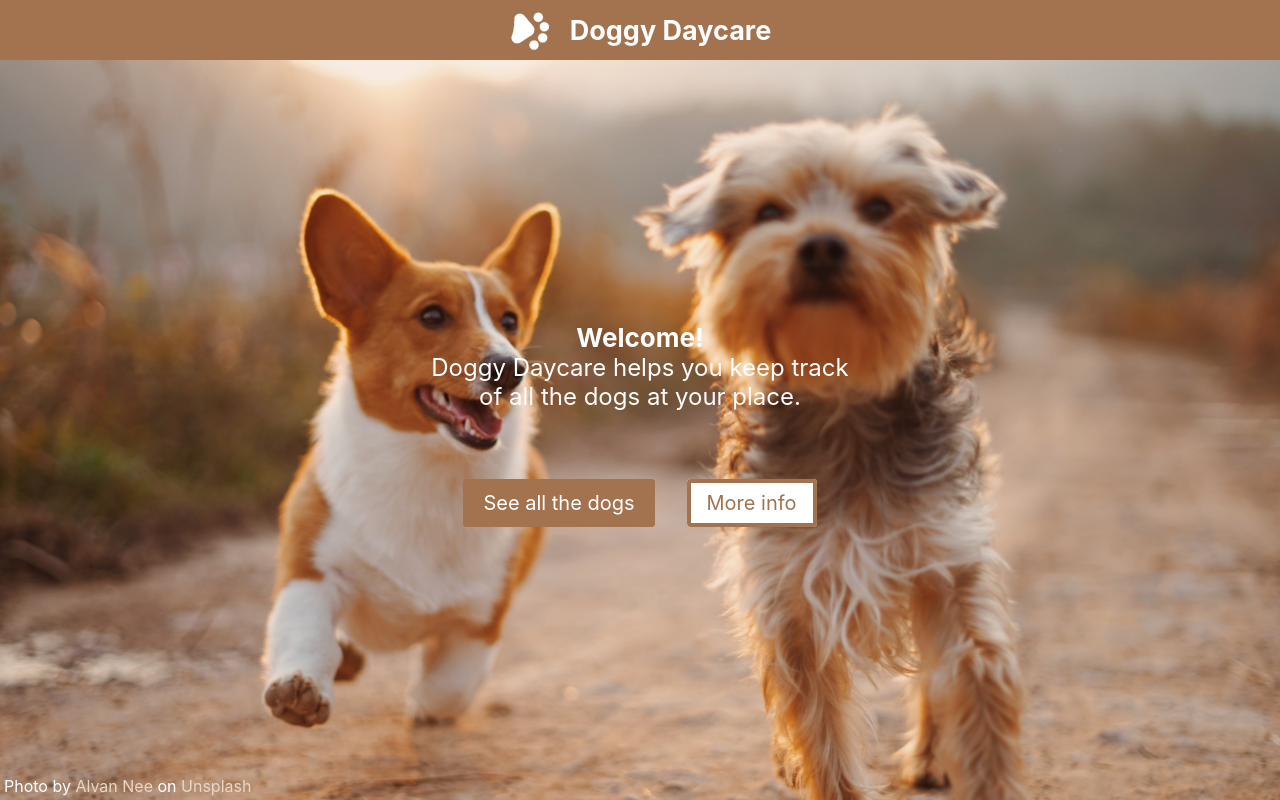
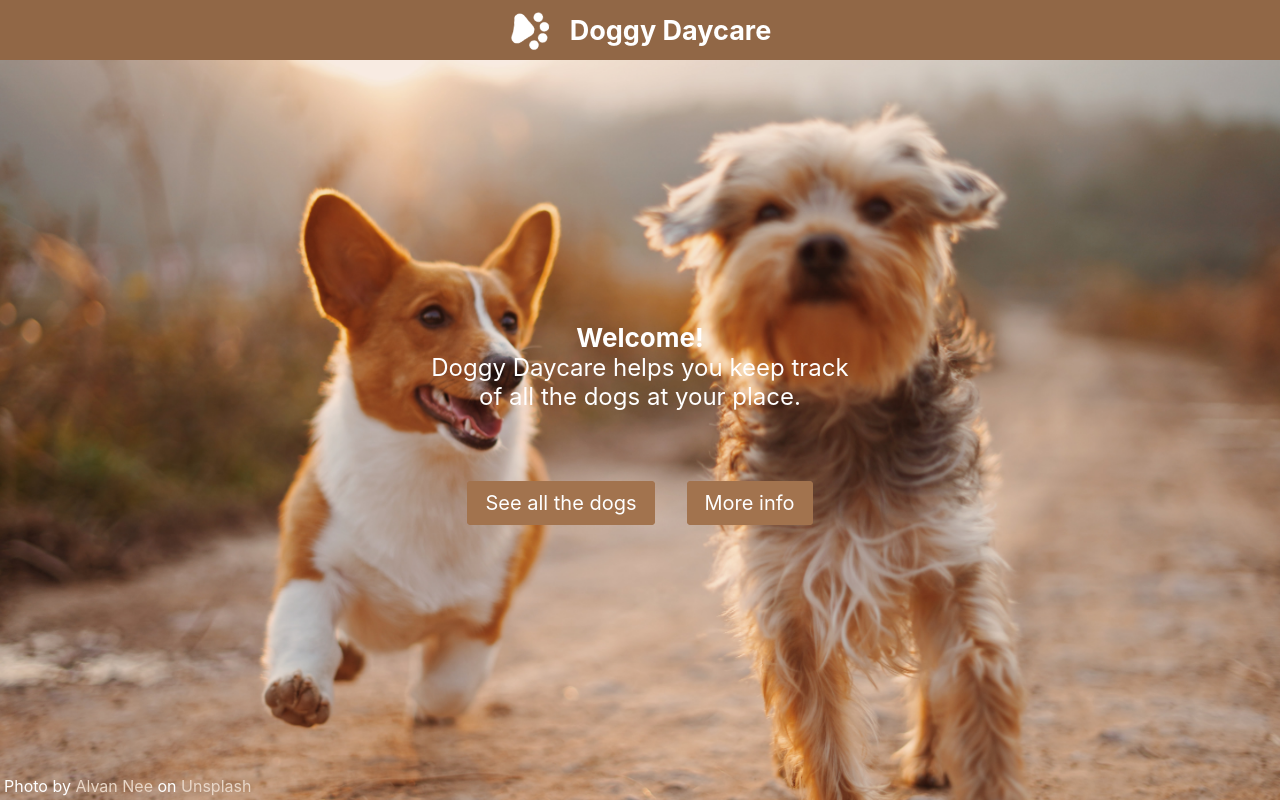
Before and after one commit to WALMIN/DoggyDaycare, a React (Create React App) app: page / in a window 1280 px wide. Built offline with nearby package versions, Linux system fonts and the light colour scheme.

Commit message:
Updated the design a little bit

```diff
--- a/src/components/Dog.css
+++ b/src/components/Dog.css
@@ -76,7 +76,7 @@
 
   border: 0.75vh solid #ffffff;
   border-radius: 50%;
-  box-shadow: 1vh 2vh 4vh #999999;
+  box-shadow: 1vh 2vh 4vh #aaaaaa;
 
 }
 
@@ -220,7 +220,6 @@
 
 }
 
-
 .Dog .DogChip {
 
   margin: 0px;
--- a/src/components/Home.css
+++ b/src/components/Home.css
@@ -48,28 +48,26 @@
   margin: 2vmin;
   padding: 1vmin 2vmin;
 
-  background: var(--primarydark-color);
-  border: 0.5vmin solid var(--primarydark-color);
+  background: var(--primary-color);
+  border: 0.25vmin solid var(--primary-color);
   color: #ffffff;
   border-radius: 0.5vmin;
   font-size: calc(10px + 1.25vmin);
   text-decoration: none;
   cursor: pointer;
 
+  -webkit-transition: all 0.5s ease;
+   -moz-transition: all 0.5s ease;
+   -ms-transition: all 0.5s ease;
+   transition: all 0.5s ease;
+
 }
 
-.Home .Button2 {
+.Home .Button:hover {
 
-  margin: 2vmin;
-  padding: 1vmin 2vmin;
-
-  background: #ffffff;
-  border: 0.5vmin solid var(--primarydark-color);
-  color: var(--primarydark-color);
-  border-radius: 0.5vmin;
-  font-size: calc(10px + 1.25vmin);
-  text-decoration: none;
-  cursor: pointer;
+  background: var(--primarydark-color);
+  border: 0.25vmin solid var(--primarydark-color);
+  box-shadow: 0.25vh 0.5vh 1vh var(--primarydark-color);
 
 }
 
--- a/src/components/Home.js
+++ b/src/components/Home.js
@@ -10,7 +10,7 @@ function Home(){
         <p className="Text">Doggy Daycare helps you keep track<br />of all the dogs at your place.</p>
         <div>
           <Link className="Button" to="/register">See all the dogs</Link>
-          <Link className="Button2" to="/">More info</Link>
+          <Link className="Button" to="/">More info</Link>
         </div>
       </main>
       <footer>
--- a/src/components/Register.css
+++ b/src/components/Register.css
@@ -168,18 +168,6 @@
 
 }
 
-.DogItem:focus {
-
-  outline: none;
-
-}
-
-.DogItem:active {
-
-  transform: translate3d(0.1vh, 0.1vh, 0);
-
-}
-
 .DogItem .title {
 
   margin: 0px;
@@ -207,6 +195,17 @@
 
   border: 0.75vh solid #ffffff;
   border-radius: 50%;
-  box-shadow: 1vh 2vh 4vh #999999;
+  box-shadow: 0.25vh 0.5vh 1vh #aaaaaa;
+
+  -webkit-transition: all 0.5s ease;
+   -moz-transition: all 0.5s ease;
+   -ms-transition: all 0.5s ease;
+   transition: all 0.5s ease;
 
 }
+
+.DogItem img:hover  {
+
+  box-shadow: 0.5vh 1vh 2vh #aaaaaa;
+
+}
--- a/src/index.css
+++ b/src/index.css
@@ -1,7 +1,7 @@
 :root {
 
-  --primary-color: #b09480;
-  --primarydark-color: #a2734e;
+  --primary-color: #a2734e;
+  --primarydark-color: #916746;
   --background-color: #fafafa;
   --accent-color: #e8d6c7;
 
```
